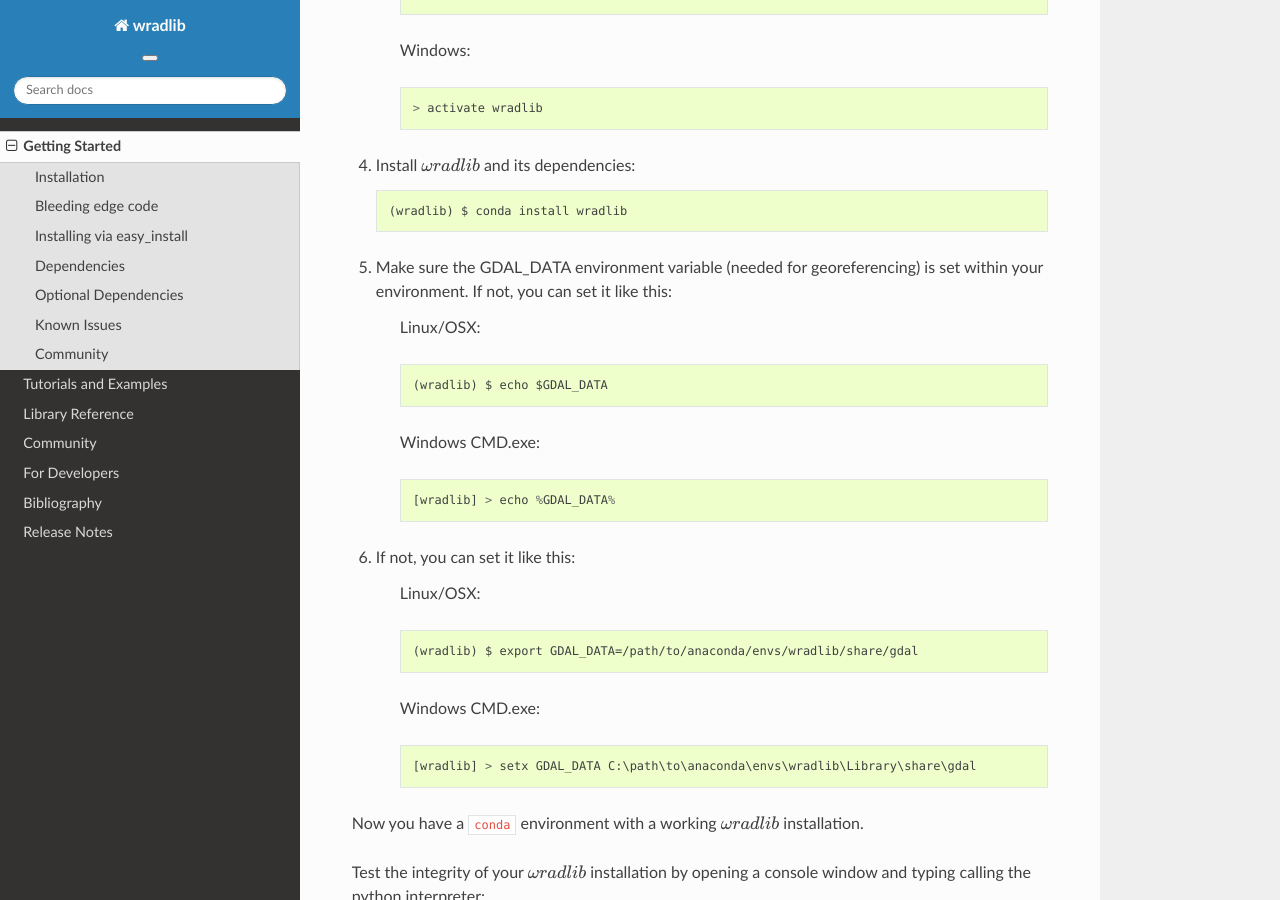
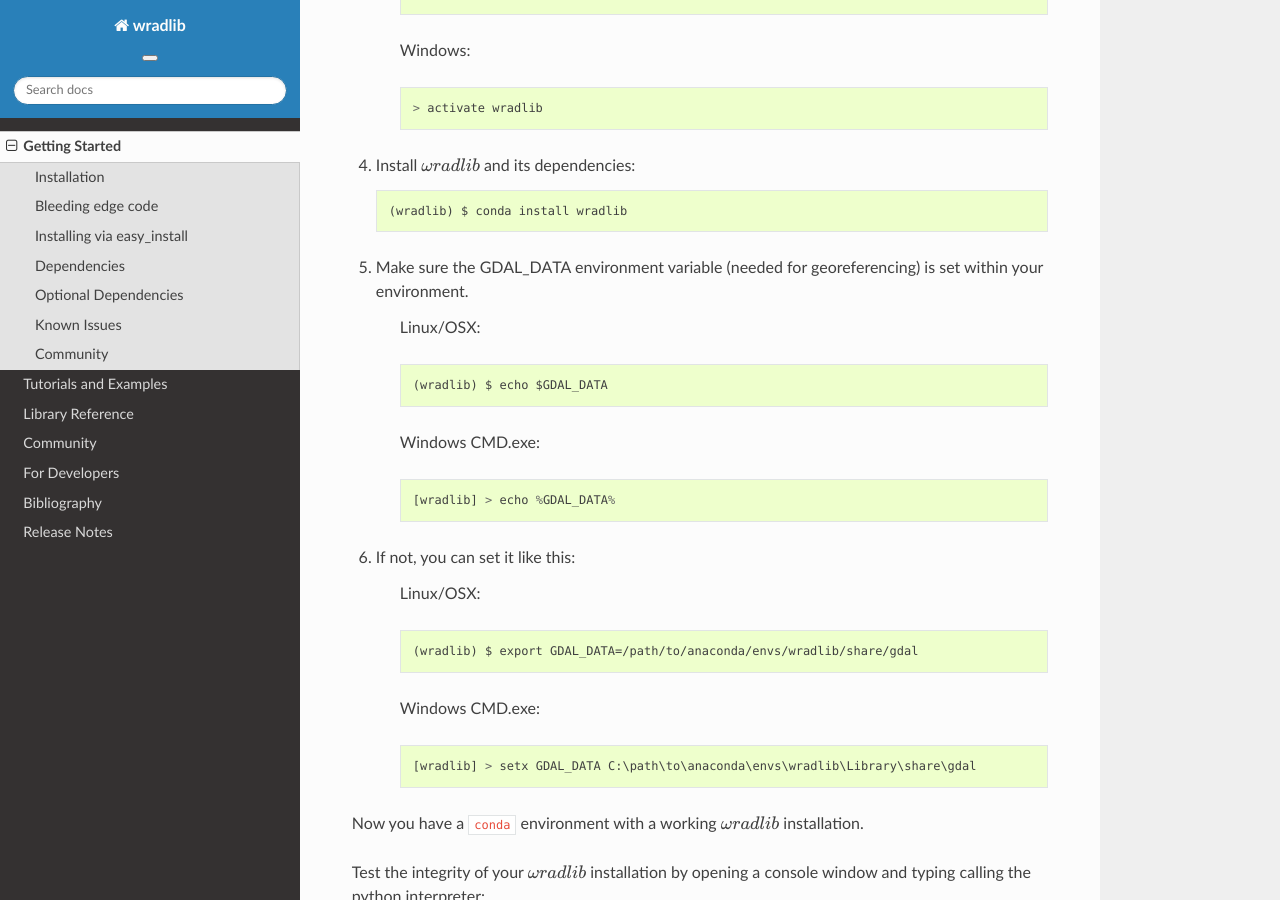
Before and after one commit to wradlib/wradlib, a Sphinx documentation site: the page built from doc/source/gettingstarted.rst, in a window 1280 px wide and 900 px high, scrolled down 954 px. Built offline with Sphinx 7.4.7 and the Read the Docs theme 2.0.0, drawn with Linux system fonts in a browser that asks for light colours; pages that are not in the unit, such as notebooks, are missing from menus; the version number could not be read and is left out.

Commit message:
FIX: minor edit

```diff
--- a/doc/source/gettingstarted.rst
+++ b/doc/source/gettingstarted.rst
@@ -40,7 +40,7 @@
 
     (wradlib) $ conda install wradlib
 
-#. Make sure the GDAL_DATA environment variable (needed for georeferencing) is set within your environment. If not, you can set it like this:
+#. Make sure the GDAL_DATA environment variable (needed for georeferencing) is set within your environment.
 
     Linux/OSX::
 
```
